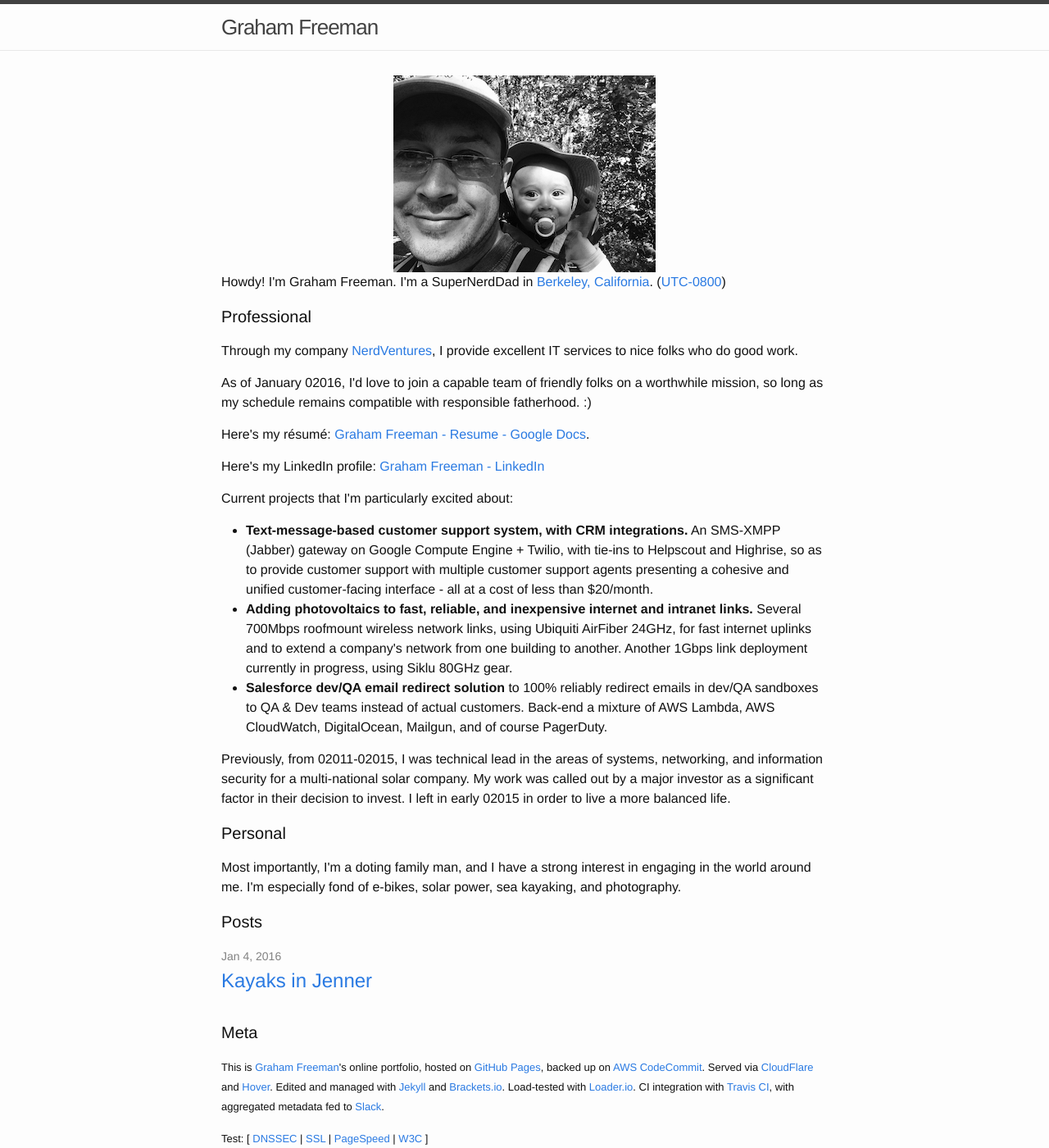
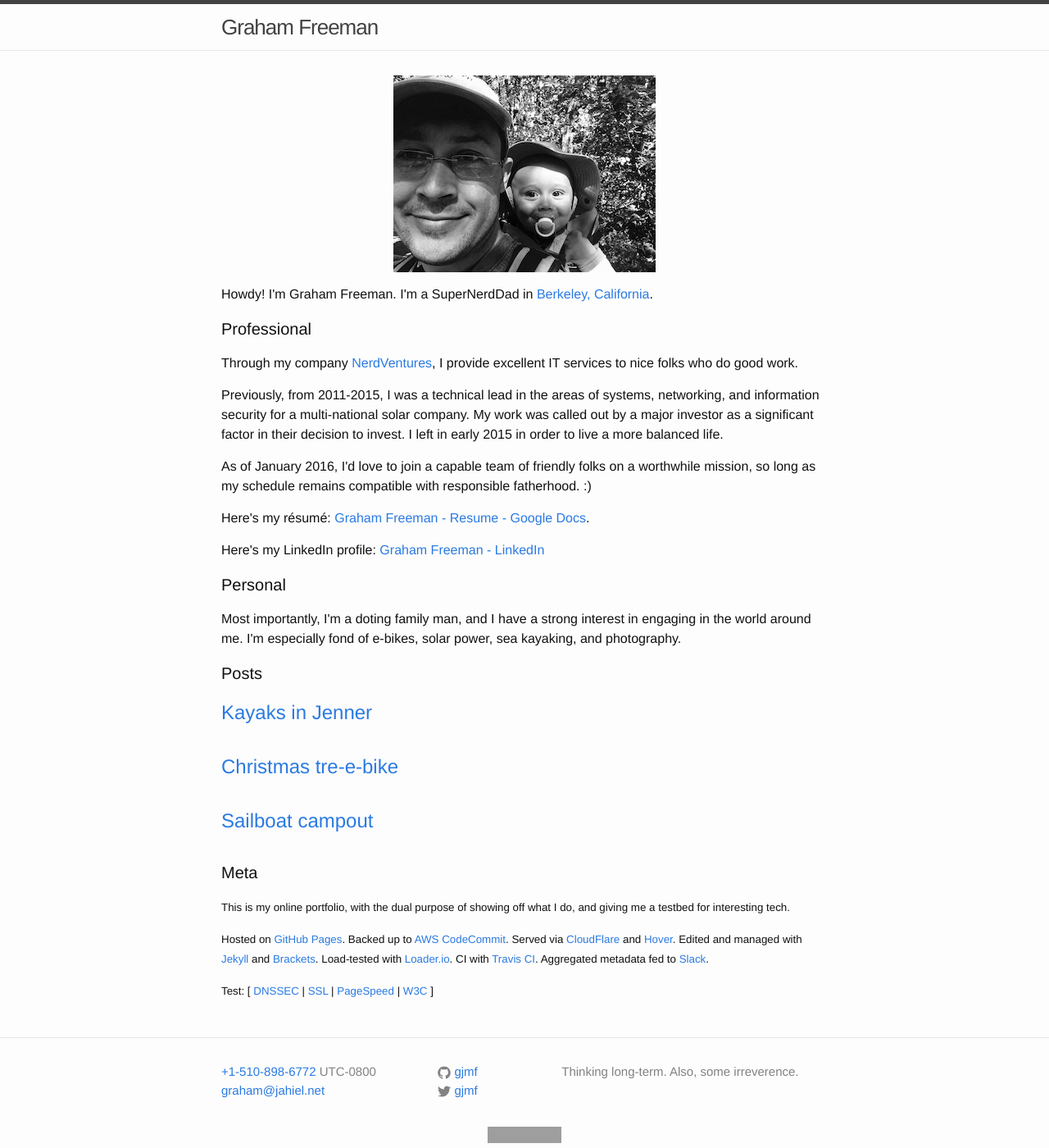
Before and after one commit to gjmf/gjmf.github.io, a Jekyll site: the page built from index.html, in a window 1280 px wide and 1400 px high. Shown: the whole window at 82% size. Built offline with Jekyll 4.4.1, drawn with Linux system fonts in a browser that asks for light colours; some of the changed text lies outside the part shown; grey boxes are pictures that could not be loaded.

Commit message:
Two more photoblog posts, plus various reformatting and edits.

```diff
--- a/_config.yml
+++ b/_config.yml
@@ -1,7 +1,7 @@
 # Site settings
 title: Graham Freeman
 email: graham@jahiel.net
-tel: 1-510-898-6772
+tel: +1-510-898-6772
 description: > # this means to ignore newlines until "baseurl:"
   Thinking long-term. Also, some irreverence.
 baseurl: "" # the subpath of your site, e.g. /blog
--- a/_includes/footer.html
+++ b/_includes/footer.html
@@ -2,12 +2,10 @@
 
   <div class="wrapper">
 
-    <h2 class="footer-heading">{{ site.title }}</h2>
-
     <div class="footer-col-wrapper">
       <div class="footer-col  footer-col-1">
         <ul class="contact-list">
-          <li><a href="tel:{{ site.tel }}">{{ site.tel }}</a></li>
+          <li><a href="tel:{{ site.tel }}">{{ site.tel }}</a> UTC-0800</li>
           <li><a href="mailto:{{ site.email }}">{{ site.email }}</a></li>
         </ul>
       </div>
@@ -52,8 +50,10 @@
 
   </div>
 
-<div align=center>
-<a rel="license" href="https://creativecommons.org/licenses/by-sa/4.0/"><img alt="Creative Commons License" style="border-width:0" src="https://licensebuttons.net/l/by-sa/4.0/88x31.png" /></a><br />This work by <a xmlns:cc="https://creativecommons.org/ns#" href="https://graham-freeman.info/" property="cc:attributionName" rel="cc:attributionURL">Graham Freeman</a> is licensed under a <a rel="license" href="https://creativecommons.org/licenses/by-sa/4.0/">Creative Commons Attribution-ShareAlike 4.0 International License</a>.
+<div>
+<p style="text-align:center"><small><a rel="license" href="https://creativecommons.org/licenses/by-sa/4.0/"><img alt="Creative Commons License" style="border-width:0" src="https://licensebuttons.net/l/by-sa/4.0/88x31.png" /></a><br />This work by <a xmlns:cc="https://creativecommons.org/ns#" href="https://graham-freeman.info/" property="cc:attributionName" rel="cc:attributionURL">Graham Freeman</a> is licensed under a <a rel="license" href="https://creativecommons.org/licenses/by-sa/4.0/">Creative Commons Attribution-ShareAlike 4.0 International License</a>.
+    </small>
+    </p>
     </div>
 
 </footer>
--- a/_posts/2016-01-04-kayaks-in-jenner.markdown
+++ b/_posts/2015-12-30-kayaks-in-jenner.markdown
@@ -1,10 +1,10 @@
 ---
 layout: post
 title:  "Kayaks in Jenner"
-date:   2016-01-04 10:30:00
+date:   2015-12-30 10:30:00
 categories: kayaks coast
 ---
 
 Kayaks in Jenner, California, on my way up the coast in late December 2015.
 
-![Kayaks in Jenner]({{ site.url }}/images/kayaks-in-jenner-dec-2015.jpg)
+![Kayaks in Jenner](/images/kayaks-in-jenner-dec-2015.jpg)
--- a/index.html
+++ b/index.html
@@ -4,67 +4,60 @@ layout: default
 
 <div class="home">
 
-
-        <center>
-        <img src="images/GF-hiking-mono-small.jpg" alt="Photo of Graham and son on a hike">
-        </center>
+<p style="text-align:center">
+    <img src="images/GF-hiking-mono-small.jpg" alt="Photo of Graham and son on a hike">
+</p>
 
         <p>
-        Howdy! I'm Graham Freeman. I'm a SuperNerdDad in <a href="https://en.wikipedia.org/wiki/Berkeley,_California">Berkeley, California</a>. (<a href="https://en.wikipedia.org/wiki/UTC%E2%88%9208:00">UTC-0800</a>)
+        Howdy! I'm Graham Freeman. I'm a SuperNerdDad in <a href="https://en.wikipedia.org/wiki/Berkeley,_California">Berkeley, California</a>.
         </p>
 <h2 class="page-heading">Professional</h2>
         <p>
         Through my company <a href="https://nerdventures.com/">NerdVentures</a>, I provide excellent IT services to nice folks who do good work.
         </p>
         <p>
-        As of January 02016, I'd love to join a capable team of friendly folks on a worthwhile mission, so long as my schedule remains compatible with responsible fatherhood. :)
+        Previously, from 2011-2015, I was a technical lead in the areas of systems, networking, and information security for a multi-national solar company. My work was called out by a major investor as a significant factor in their decision to invest. I left in early 2015 in order to live a more balanced life.
+        </p>
+        <p>
+        As of January 2016, I'd love to join a capable team of friendly folks on a worthwhile mission, so long as my schedule remains compatible with responsible fatherhood. :)
         </p>
         <p>Here's my résumé: <a href="https://docs.google.com/document/d/197DtcJc0lWB1dq3ZkTKRlnBmazL8CXNtTUKuT0NV974">Graham Freeman - Resume - Google Docs</a>.
         </p>
         <p>Here's my LinkedIn profile: <a href="https://www.linkedin.com/in/grahamfreeman">Graham Freeman - LinkedIn</a>
         </p>
-        <p>
-        Current projects that I'm particularly excited about:
-        </p>
-        <ul>
-            <li><b>Text-message-based customer support system, with CRM integrations.</b> An SMS-XMPP (Jabber) gateway on Google Compute Engine + Twilio, with tie-ins to Helpscout and Highrise, so as to provide customer support with multiple
-customer support agents presenting a cohesive and unified customer-facing interface - all at a cost of less than $20/month.</li>
-        <li><b>Adding photovoltaics to fast, reliable, and inexpensive internet and intranet links.</b> Several 700Mbps roofmount wireless network links, using Ubiquiti AirFiber 24GHz, for fast internet uplinks and to extend a company's network from one building to
-another.  Another 1Gbps link deployment currently in progress, using Siklu 80GHz gear.</li>
-            <li><b>Salesforce dev/QA email redirect solution</b> to 100% reliably redirect emails in dev/QA sandboxes to QA & Dev teams instead of actual customers.  Back-end a mixture of AWS
-Lambda, AWS CloudWatch, DigitalOcean, Mailgun, and of course PagerDuty.</li>
-        </ul>
-        <p>
-        Previously, from 02011-02015, I was technical lead in the areas of systems, networking, and information security for a multi-national solar company. My work was called out by a major investor as a significant factor in their decision to invest.  I left in early 02015 in order to live a more balanced life.</p>
-<h3 class="page-heading">Personal</h3>
+
+<h2 class="page-heading">Personal</h2>
         <p>
         Most importantly, I'm a doting family man, and I have a strong interest in engaging in the world around me.  I'm especially fond of e-bikes, solar power, sea kayaking, and photography.
         </p>
 
 <h3 class="page-heading">Posts</h3>
 
-  <ul class="post-list">
+    <ul class="post-list">
     {% for post in site.posts %}
       <li>
-        <span class="post-meta">{{ post.date | date: "%b %-d, %Y" }}</span>
-
-        <h4>
-          <a class="post-link" href="{{ post.url | prepend: site.baseurl }}">{{ post.title }}</a>
-        </h4>
+        <p class="text">
+          <a class="post-link" href="{{ post.url }}">{{ post.title }}</a>
+        </p>
       </li>
      {% endfor %}
 </ul>
 
 <h3 class="page-heading">Meta</h3>
         <p class="text">
-        <font size=2>
-            This is <a href="https://graham-freeman.info">Graham Freeman</a>'s online portfolio, hosted on <a href="https://pages.github.com/">GitHub Pages</a>, backed up on <a href="https://aws.amazon.com/codecommit/">AWS CodeCommit</a>. Served via <a href="https://cloudflare.com">CloudFlare</a> and <a href="https://hover.com">Hover</a>. Edited and managed with <a href="https://jekyllrb.com/">Jekyll</a> and <a href="http://brackets.io">Brackets.io</a>. Load-tested with <a href="https://loader.io">Loader.io</a>. CI integration with <a href="https://travis-ci.org/">Travis CI</a>, with aggregated metadata fed to <a href="https://slack.com/">Slack</a>.
-            </font>
+        <small>
+            This is my online portfolio, with the dual purpose of showing off what I do, and giving me a testbed for interesting tech.
+        </small>
         </p>
-        <p>
-        <font size=2>
+        <p class="text">
+        <small>
+        Hosted on <a href="https://pages.github.com/">GitHub Pages</a>. Backed up to <a href="https://aws.amazon.com/codecommit/">AWS CodeCommit</a>. Served via <a href="https://cloudflare.com">CloudFlare</a> and <a href="https://hover.com">Hover</a>. Edited and managed with <a href="https://jekyllrb.com/">Jekyll</a> and <a href="http://brackets.io">Brackets</a>. Load-tested with <a href="https://loader.io">Loader.io</a>. CI with <a href="https://travis-ci.org/">Travis CI</a>. Aggregated metadata fed to <a href="https://slack.com/">Slack</a>.
+        </small>
+        </p>
+        <p class="text">
+        <small>
             Test: [ <a href="http://dnssec-debugger.verisignlabs.com/graham-freeman.info" target="_blank">DNSSEC</a> | <a href="https://www.ssllabs.com/ssltest/analyze.html?d=graham-freeman.info&latest" target="_blank">SSL</a> | <a href="https://developers.google.com/speed/pagespeed/insights/?url=graham-freeman.info&tab=desktop" target="_blank">PageSpeed</a> | <a href="https://validator.w3.org/check?uri=https%3A%2F%2Fgraham-freeman.info&charset=%28detect+automatically%29&doctype=Inline&group=0" target="_blank">W3C</a> ]
-        </font>
+        </small>
         </p>
 
 </div>
```
Also changed, not shown: _posts/2014-01-01-sailboat-campout.markdown (added, +10 -0 lines), _posts/2015-12-15-christmas-tre-e-bike.markdown (added, +10 -0 lines), images/sailboat-campout-jan-2014.jpg (added), 1 other file.
